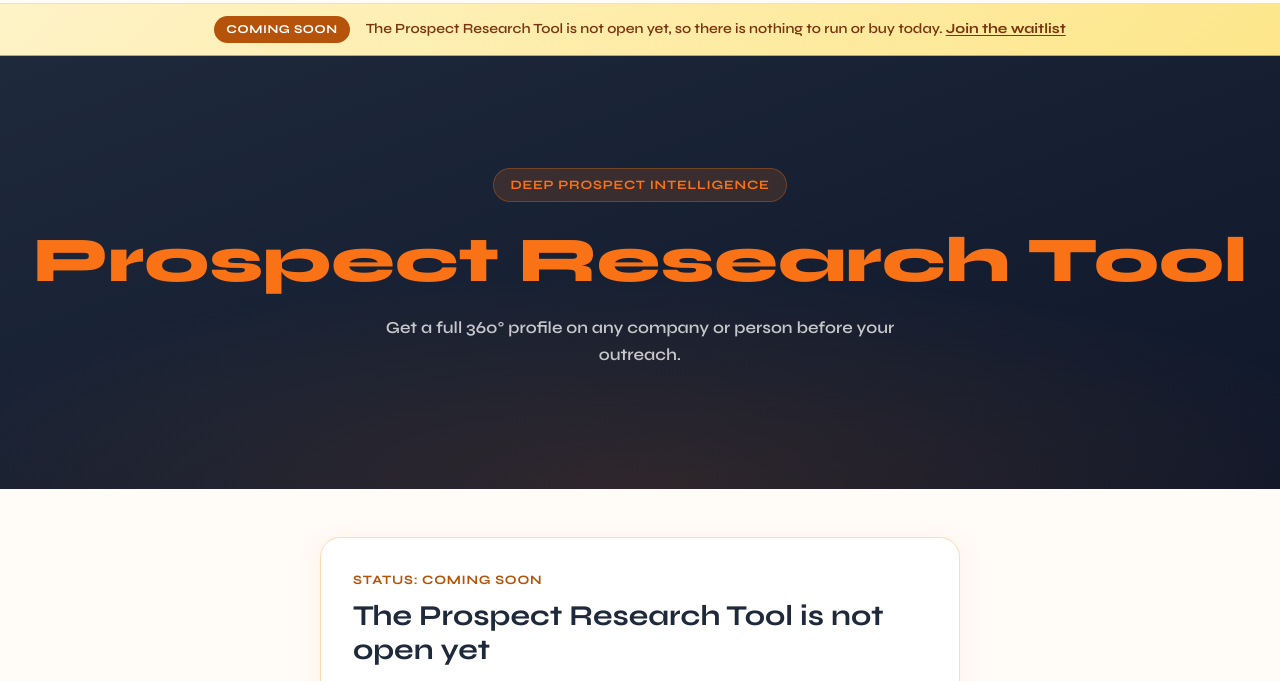
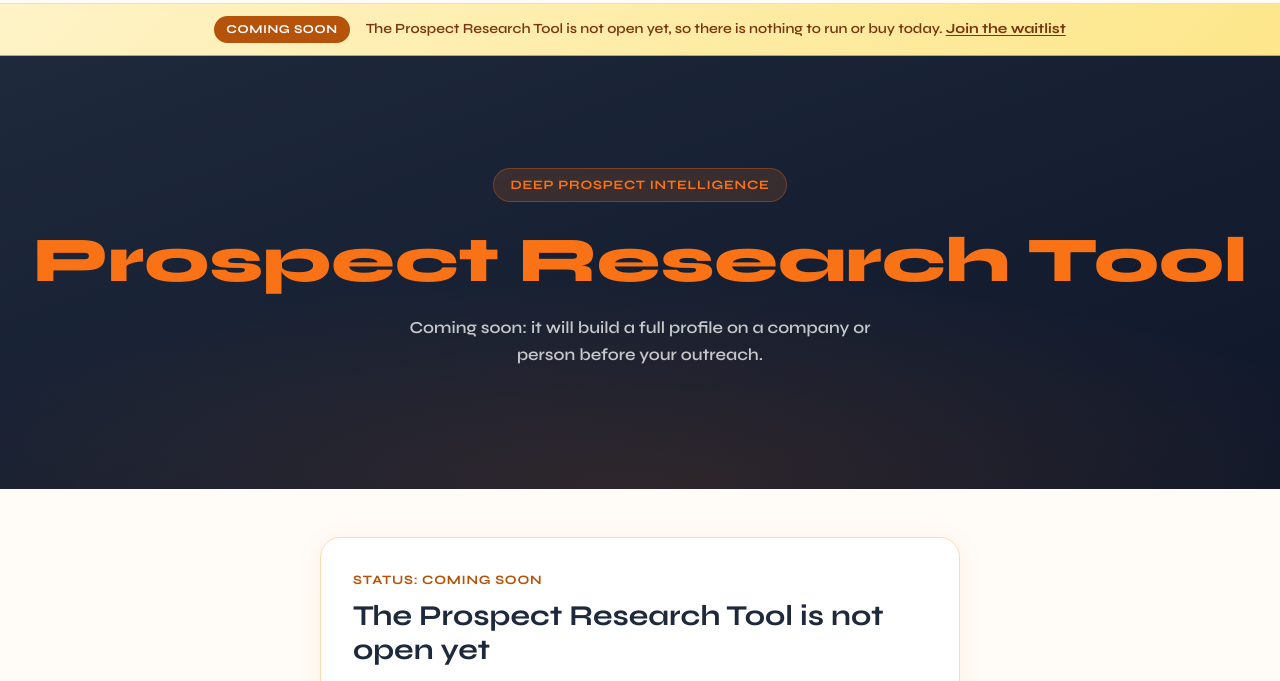
Before and after one commit to mdothree/ronnascanner-prospects, a website: page public/index.html in a window 1280 px wide. Shown: the part 73-754 px from the top of the page. Drawn offline with Linux system fonts and the light colour scheme.

Commit message:
copy(ronna): honest hero while RONNA_LIVE=false
Hero sub (and the leads h1) now swap on html[data-ronna] (js/config/flags.js):
data-ronna-soon shows "Coming soon: ..." / "When it opens, it will ..." copy;
data-ronna-live keeps the original copy, so RONNA_LIVE=true restores it.

Co-Authored-By: Claude Opus 5.5 <noreply@anthropic.com>

```diff
--- a/public/index.html
+++ b/public/index.html
@@ -84,7 +84,9 @@
   <section class="hero">
     <div class="hero-badge">Deep Prospect Intelligence</div>
     <h1 class="hero-title"><em>Prospect Research Tool</em></h1>
-    <p class="hero-sub">Get a full 360° profile on any company or person before your outreach.</p>
+    <!-- RONNA-HERO-HONEST: hero copy swaps on RONNA_LIVE (js/config/flags.js) via data-ronna-live / data-ronna-soon. -->
+    <p class="hero-sub" data-ronna-live>Get a full 360° profile on any company or person before your outreach.</p>
+    <p class="hero-sub" data-ronna-soon>Coming soon: it will build a full profile on a company or person before your outreach.</p>
   </section>
   <!-- RONNA-S8 coming soon (Bridge MDO-S8 option c). Shown while RONNA_LIVE is false (js/config/flags.js). -->
   <section class="soon-section" id="waitlist" data-ronna-soon aria-labelledby="soon-title">
```
